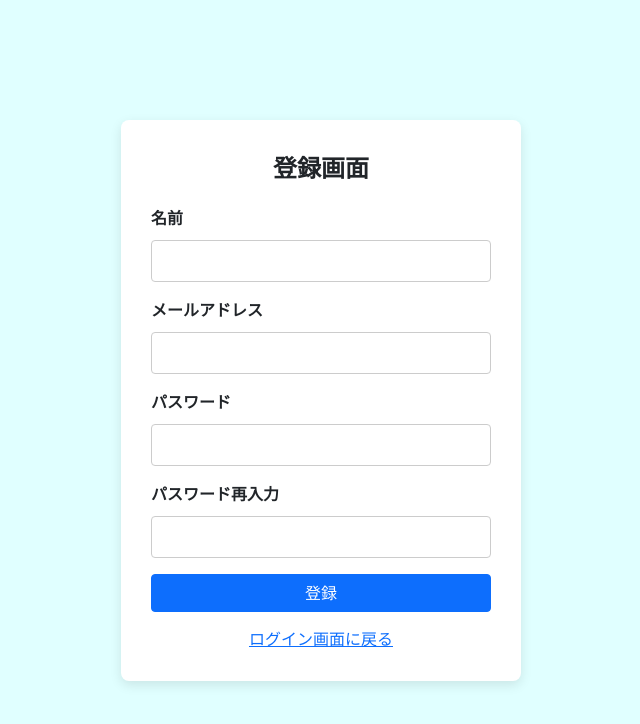
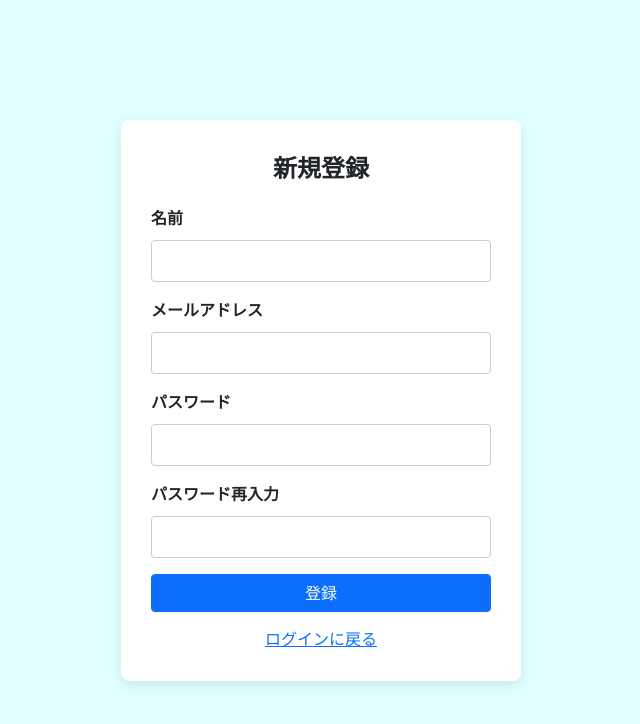
Before and after one commit to haruko-kobayashi1224/application1, a Django app: page /diary_app/regist/ in a window 1280 px wide. Shown: the top 724 px of the page, without its empty margins (319-959 px from the left). Run offline with Django 5.2, Linux system fonts and the light colour scheme.

Commit message:
１の修正

```diff
--- a/diary/templates/user/registration.html
+++ b/diary/templates/user/registration.html
@@ -63,7 +63,7 @@ label {
 </style>
 
 <div class="form-container">
- <div class="form-title">登録画面</div>
+ <div class="form-title">新規登録</div>
 <form method="POST">
     {% csrf_token %}
     <div class="form-group text-start mb-3">
@@ -101,6 +101,6 @@ label {
     <input type="submit" value="登録" class="btn btn-primary">
 </form>
 <nav>
-<a href="{% url 'diary_app:login' %}">ログイン画面に戻る</a>
+<a href="{% url 'diary_app:login' %}">ログインに戻る</a>
 </nav>
 {% endblock %}
--- a/diary/templates/user/user_base.html
+++ b/diary/templates/user/user_base.html
@@ -6,10 +6,7 @@
     </head>
     </head>
     <body>
-        {% comment %} <nav>
-            <a href="{% url 'diary_app:regist' %}">登録画面</a>
-        </nav> {% endcomment %}
-        <!-- <p> {{ user }}: {{ user.is_authenticated }}</p>-->
+
         <div>
             {% block content %}
             {% endblock %}
--- a/diary/templates/user/user_login.html
+++ b/diary/templates/user/user_login.html
@@ -65,7 +65,7 @@ label {
 
 
 <div class="form-container">
-  <div class="form-title">ログイン画面</div>
+  <div class="form-title">ログイン</div>
   <div class="message-container">
     {% if messages %}
       {% for message in messages %}
@@ -94,7 +94,7 @@ label {
     <input type="submit" value="ログイン" class="btn btn-primary">
     </form>
     <nav>
-     <a href="{% url 'diary_app:regist' %}">新規登録画面はこちら</a>
+     <a href="{% url 'diary_app:regist' %}">新規登録はこちら</a>
     </nav>
 </div>
 {% endblock %}
```
